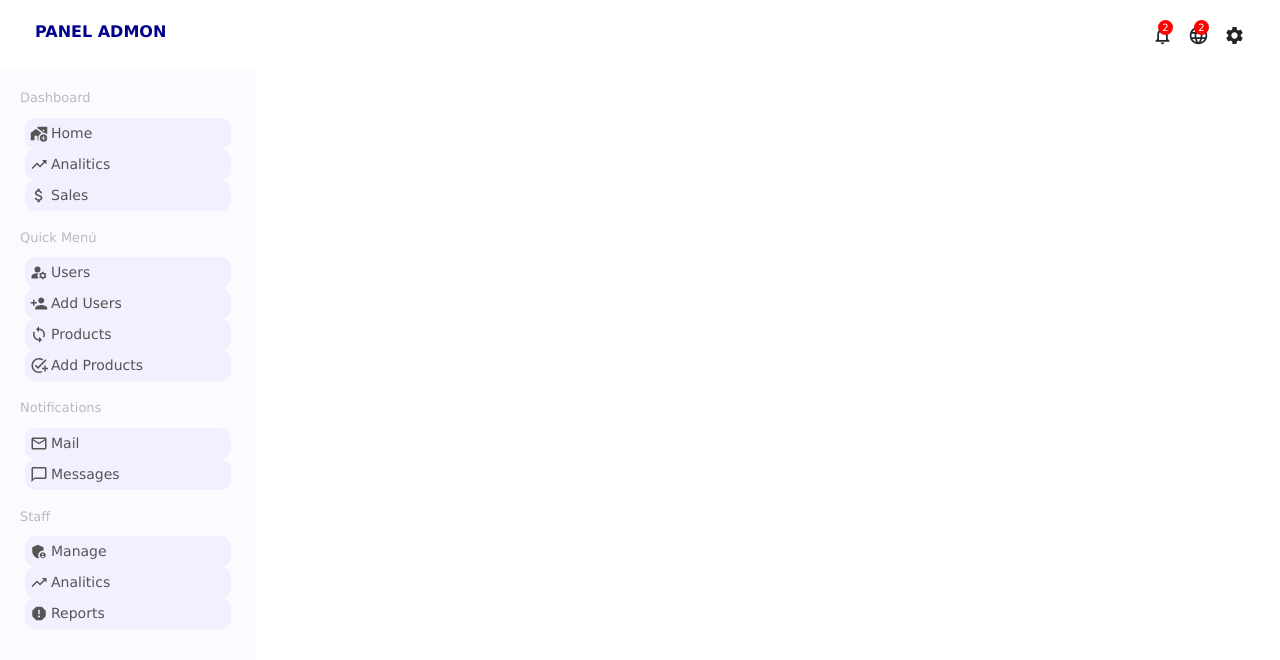
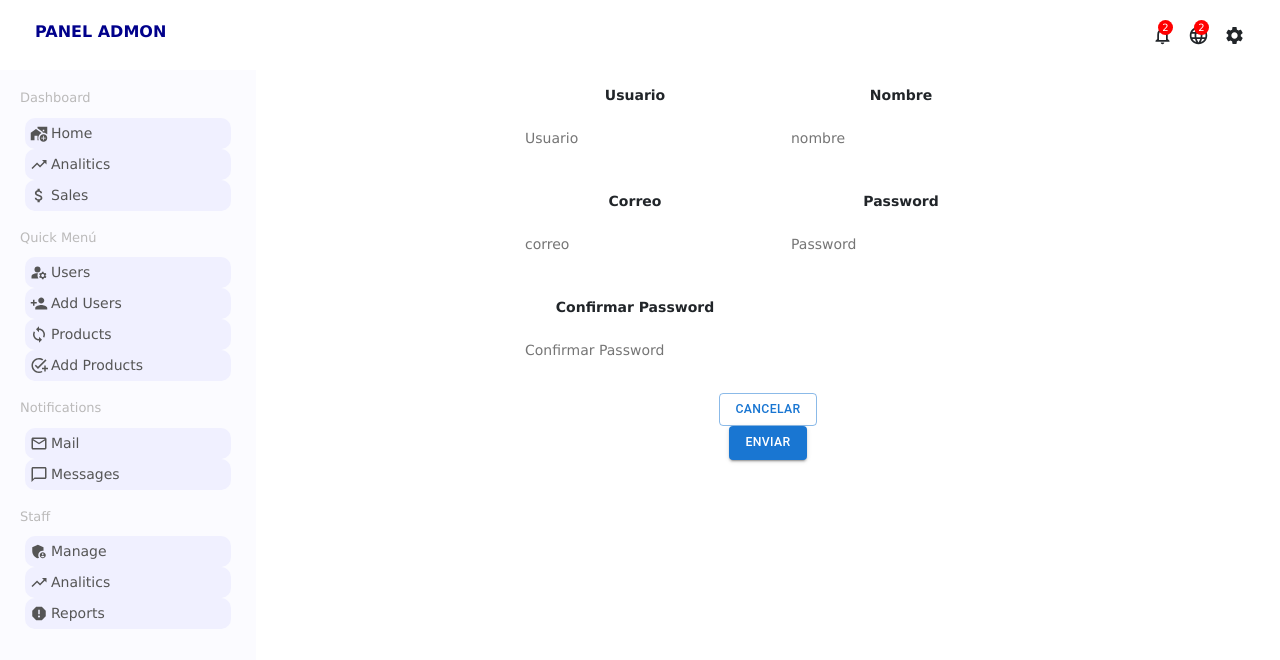
Before and after one commit to EdwinIvanS/Dashboard-Admin-Ecommerce, a React (Create React App) app in the folder client/: page /addProducts in a window 1280 px wide. Shown: the top 660 px of the page. Built offline with nearby package versions, Linux system fonts and the light colour scheme.

Commit message:
diseño de formulario de prueba

```diff
--- a/client/package.json
+++ b/client/package.json
@@ -26,6 +26,7 @@
     "reactstrap": "^9.1.5",
     "recharts": "^2.3.2",
     "sass": "^1.57.1",
+    "styled-components": "^5.3.6",
     "web-vitals": "^2.1.4",
     "yup": "^0.32.11"
   },
--- a/client/src/App.js
+++ b/client/src/App.js
@@ -4,6 +4,7 @@ import { Topbar } from "./components/Topbar";
 import Home from "./pages/Home";
 import UserAdd from "./pages/UserAdd";
 import AllUsers from "./pages/AllUsers"
+import Product from "./pages/Product";
 
 function App() {
   return (
@@ -22,16 +23,12 @@ function App() {
             <Route path="/addUser" exact={true} element={<UserAdd />}></Route>
           </Routes>
           <Routes>
-            <Route
-              path="/analiticsManage"
-              exact={true}
-              element={<Home />}
-            ></Route>
+            <Route path="/addProducts" exact={true} element={<Product />}></Route>
           </Routes>
         </div>
       </BrowserRouter>
     </div>
-  );
+  )
 }
 
 export default App;
--- /dev/null
+++ b/client/src/assets/sass/_addProducts.scss
@@ -0,0 +1,9 @@
+.addProductContainer{
+    margin-left: 20%;
+    padding-top: 75px;
+    padding-left: 20%;
+    padding-right: 20%;
+    text-align: center;
+    width: 100%;
+
+}
--- a/client/src/assets/sass/styles.scss
+++ b/client/src/assets/sass/styles.scss
@@ -6,3 +6,4 @@
 @import './home';
 @import './addUser';
 @import './allUsers';
+@import './addProducts'
--- /dev/null
+++ b/client/src/components/formularios/ComponenteInput.jsx
@@ -0,0 +1,66 @@
+import React from "react";
+
+import {
+  Label,
+  GrupoInput,
+  Input,
+  LeyendaError,
+  IconoValidacion,
+  IconoValidacionError
+} from "../../styles/Formularios";
+
+export default function ComponenteInput({
+  estado,
+  cambiarEstado,
+  label,
+  tipo,
+  name,
+  placeholder,
+  leyendaError,
+  expRegular,
+  funcion
+}) {
+  const handleOnChange = (e) => {
+    cambiarEstado({ ...estado, campo: e.target.value });
+  };
+
+  const validacion = () => {
+    if (expRegular) {
+      if (expRegular.test(estado.campo)) {
+        cambiarEstado({ ...estado, valido: "true" });
+      } else {
+        cambiarEstado({ ...estado, valido: "false" });
+      }
+    }
+
+    if(funcion){
+      funcion()
+    }
+  };
+
+  return (
+    <div>
+      <Label valido={estado.valido}>{label}</Label>
+      <GrupoInput>
+        <Input
+          type={tipo}
+          placeholder={placeholder}
+          name={name}
+          value={estado.campo}
+          onChange={handleOnChange}
+          onKeyUp={validacion}
+          onBlur={validacion}
+          valido={estado.valido}
+        />
+
+        {estado.valido === "true" ? (
+          <IconoValidacion valido={estado.valido} />
+        ) : (
+          <IconoValidacionError valido={estado.valido} />
+        )}
+
+      </GrupoInput>
+      <LeyendaError valido={estado.valido}>{leyendaError}</LeyendaError>
+    </div>
+  );
+}
--- a/client/src/pages/Product.jsx
+++ b/client/src/pages/Product.jsx
@@ -1,75 +1,142 @@
-import { Link } from "react-router-dom";
-import "./product.css";
-import Chart from "../../components/chart/Chart"
-import {productData} from "../../dummyData"
-import { Publish } from "@material-ui/icons";
+import React, { useState } from "react";
+import {
+  Formulario,
+  ContenedorBotonCentrado,
+  MensajeExito,
+  MensajeError,
+} from "../styles/Formularios";
+import ErrorOutlineIcon from "@mui/icons-material/ErrorOutline";
+import Button from "@mui/material/Button";
+import Input from "../components/formularios/ComponenteInput";
 
 export default function Product() {
+  const expresiones = {
+    usuario: /^[a-zA-Z0-9_-]{4,16}$/, // Letras, numeros, guion y guion_bajo
+    nombre: /^[a-zA-ZÀ-ÿ\s]{1,40}$/, // Letras y espacios, pueden llevar acentos.
+    password: /^.{4,12}$/, // 4 a 12 digitos.
+    correo: /^[a-zA-Z0-9_.+-]+@[a-zA-Z0-9-]+\.[a-zA-Z0-9-.]+$/,
+    telefono: /^\d{7,14}$/, // 7 a 14 numeros.
+  };
+
+  const [usuario, setUsuario] = useState({ campo: "", valido: null });
+  const [nombre, setNombre] = useState({ campo: "", valido: null });
+  const [correo, setCorreo] = useState({ campo: "", valido: null });
+  const [password1, setPassword1] = useState({ campo: "", valido: null });
+  const [password2, setPassword2] = useState({ campo: "", valido: null });
+  const [formularioValido, setFormularioValido] = useState(null);
+
+  const validarPassword2 = () => {
+    if (password1.campo.length > 0) {
+      if (password1.campo !== password2.campo) {
+        setPassword2((prevState) => {
+          return { ...prevState, valido: "false" };
+        });
+      } else {
+        setPassword2((prevState) => {
+          return { ...prevState, valido: "true" };
+        });
+      }
+    }
+  };
+
+  const handleOnSubmit = (e) => {
+    e.preventDefault();
+    if (
+      usuario.valido === "true" &&
+      nombre.valido === "true" &&
+      correo.valido === "true" &&
+      password1.valido==="true" &&
+      password2.valido === "true") {
+
+        setFormularioValido(true);
+        setUsuario({ campo: "", valido : null});
+        setNombre({ campo: "", valido: null });
+        setCorreo({ campo: "", valido: null });
+        setPassword1({ campo: "", valido: null });
+        setPassword2({ campo: "", valido: null });
+
+    }else {
+        setFormularioValido(false);
+    }
+  };
+
   return (
-    <div className="product">
-      <div className="productTitleContainer">
-        <h1 className="productTitle">Product</h1>
-        <Link to="/newproduct">
-          <button className="productAddButton">Create</button>
-        </Link>
-      </div>
-      <div className="productTop">
-          <div className="productTopLeft">
-              <Chart data={productData} dataKey="Sales" title="Sales Performance"/>
-          </div>
-          <div className="productTopRight">
-              <div className="productInfoTop">
-                  <img src="https://images.pexels.com/photos/7156886/pexels-photo-7156886.jpeg?auto=compress&cs=tinysrgb&dpr=2&w=500" alt="" className="productInfoImg" />
-                  <span className="productName">Apple Airpods</span>
-              </div>
-              <div className="productInfoBottom">
-                  <div className="productInfoItem">
-                      <span className="productInfoKey">id:</span>
-                      <span className="productInfoValue">123</span>
-                  </div>
-                  <div className="productInfoItem">
-                      <span className="productInfoKey">sales:</span>
-                      <span className="productInfoValue">5123</span>
-                  </div>
-                  <div className="productInfoItem">
-                      <span className="productInfoKey">active:</span>
-                      <span className="productInfoValue">yes</span>
-                  </div>
-                  <div className="productInfoItem">
-                      <span className="productInfoKey">in stock:</span>
-                      <span className="productInfoValue">no</span>
-                  </div>
-              </div>
-          </div>
-      </div>
-      <div className="productBottom">
-          <form className="productForm">
-              <div className="productFormLeft">
-                  <label>Product Name</label>
-                  <input type="text" placeholder="Apple AirPod" />
-                  <label>In Stock</label>
-                  <select name="inStock" id="idStock">
-                      <option value="yes">Yes</option>
-                      <option value="no">No</option>
-                  </select>
-                  <label>Active</label>
-                  <select name="active" id="active">
-                      <option value="yes">Yes</option>
-                      <option value="no">No</option>
-                  </select>
-              </div>
-              <div className="productFormRight">
-                  <div className="productUpload">
-                      <img src="https://images.pexels.com/photos/7156886/pexels-photo-7156886.jpeg?auto=compress&cs=tinysrgb&dpr=2&w=500" alt="" className="productUploadImg" />
-                      <label for="file">
-                          <Publish/>
-                      </label>
-                      <input type="file" id="file" style={{display:"none"}} />
-                  </div>
-                  <button className="productButton">Update</button>
-              </div>
-          </form>
-      </div>
+    <div className="addProductContainer">
+      <Formulario onSubmit={handleOnSubmit}>
+        <Input
+          estado={usuario}
+          cambiarEstado={setUsuario}
+          label="Usuario"
+          tipo="text"
+          name="usuario"
+          placeholder="Usuario"
+          leyendaError="El Usuario tiene que ser de 4 a 16 digitos."
+          expRegular={expresiones.usuario}
+        />
+
+        <Input
+          estado={nombre}
+          cambiarEstado={setNombre}
+          label="Nombre"
+          tipo="text"
+          name="nombre"
+          placeholder="nombre"
+          leyendaError="El nombre no puede contener numeros y caracteres especiales."
+          expRegular={expresiones.nombre}
+        />
+
+        <Input
+          estado={correo}
+          cambiarEstado={setCorreo}
+          label="Correo"
+          tipo="email"
+          name="correo"
+          placeholder="correo"
+          leyendaError="Formato de correo invalido."
+          expRegular={expresiones.correo}
+        />
+
+        <Input
+          estado={password1}
+          cambiarEstado={setPassword1}
+          label="Password"
+          tipo="password"
+          name="password"
+          placeholder="Password"
+          leyendaError="Formato de contraseña incorrecta."
+          expRegular={expresiones.password}
+        />
+
+        <Input
+          estado={password2}
+          cambiarEstado={setPassword2}
+          label="Confirmar Password"
+          tipo="password"
+          name="ConfirmarPassword"
+          placeholder="Confirmar Password"
+          leyendaError="Ambas contraseñas deben ser iguales."
+          funcion={validarPassword2}
+        />
+
+        {formularioValido === false && (
+          <MensajeError>
+            <p>
+              <ErrorOutlineIcon />
+              <b>Error:</b> Rellena el formulario correctamente.
+            </p>
+          </MensajeError>
+        )}
+
+        <ContenedorBotonCentrado>
+          <Button variant="outlined">Cancelar</Button>
+          <Button type="Submit" variant="contained">
+            Enviar
+          </Button>
+          {formularioValido && (
+            <MensajeExito>El formulario se envio exitosamente</MensajeExito>
+          )}
+        </ContenedorBotonCentrado>
+      </Formulario>
     </div>
   );
 }
--- /dev/null
+++ b/client/src/styles/Formularios.js
@@ -0,0 +1,162 @@
+import styled, { css } from "styled-components";
+import DoneAllIcon from "@mui/icons-material/DoneAll";
+import RemoveDoneIcon from "@mui/icons-material/RemoveDone";
+
+const colores = {
+    borde: "#0075FF",
+    error: "#bb2929",
+    exito: "#1ed12d"
+}
+
+const Formulario = styled.form`
+  display: grid;
+  grid-template-columns: 1fr 1fr;
+  gap: 20px;
+
+  @media (max-width: 800px) {
+    grid-template-columns: 1fr;
+  }
+`;
+
+const Label = styled.label`
+  display: block;
+  font-weight: 700;
+  padding: 10px;
+  min-height: 40px;
+  cursor: pointer;
+
+  ${(props) => props.valido === "false" && css`
+      color: ${colores.error};
+    `}
+
+`;
+
+const GrupoInput = styled.div`
+  position: relative;
+  z-index: 90;
+`;
+
+const Input = styled.input`
+  width: 100%;
+  background: #fff;
+  border-radius: 3px;
+  height: 45px;
+  line-height: 45px;
+  padding: 0 40px 0 10px;
+  transition: 0.3s ease all;
+  border: 3px solid transparent;
+
+  &:focus {
+    border: 3px solid ${colores.borde};
+    outline: none;
+    box-shadow: 3px 0px 30px rgba(163, 163, 163, 0.4);
+  }
+
+  ${(props) => props.valido === "true" && css`
+      border: 3px solid transparent;
+    `}
+
+  ${(props) => props.valido === "false" && css`
+      border: 3px solid ${colores.error} !important;
+    `}
+`;
+
+const LeyendaError = styled.p`
+  font-size: 12px;
+  margin-bottom: 0;
+  color: ${colores.error};
+  display: none;
+
+  ${(props) => props.valido === "true" && css`
+      display: none;
+    `}
+
+  ${(props) => props.valido === "false" && css`
+      display: block;
+    `}
+`;
+
+const IconoValidacion = styled(DoneAllIcon)`
+  position: absolute;
+  right: 10px;
+  bottom: 14px;
+  z-index: 100;
+  font-size: 16px;
+  opacity: 0;
+
+  ${(props) => props.valido === "false" && css`
+      opacity: 1;
+      color: ${colores.error};
+    `}
+
+  ${(props) => props.valido === "true" && css`
+      opacity: 1;
+      color: ${colores.exito};
+    `}
+`;
+
+const IconoValidacionError = styled(RemoveDoneIcon)`
+  position: absolute;
+  right: 10px;
+  bottom: 14px;
+  z-index: 100;
+  font-size: 16px;
+  opacity: 0;
+
+  ${(props) =>
+    props.valido === "false" &&
+    css`
+      opacity: 1;
+      color: ${colores.error};
+    `}
+
+  ${(props) =>
+    props.valido === "true" &&
+    css`
+      opacity: 1;
+      color: ${colores.exito};
+    `}
+`;
+
+const ContenedorBotonCentrado = styled.div`
+  display: flex;
+  flex-direction: column;
+  align-items: center;
+  grid-column: span 2;
+  @media (max-width: 800px) {
+    grid-column: span 1;
+  }
+`;
+
+const MensajeExito = styled.p`
+  font-size: 14px;
+  color: ${colores.exito};
+`;
+
+const MensajeError = styled.div`
+  height: 45px;
+  line-height: 45px;
+  background: #f66060;
+  padding: 0px 15px;
+  border-radius: 3px;
+  grid-column: span 2;
+  p {
+    margin: 0;
+  }
+  b {
+    margin-left: 10px;
+  }
+`;
+
+export {
+  Formulario,
+  Label,
+  GrupoInput,
+  Input,
+  LeyendaError,
+  IconoValidacion,
+  ContenedorBotonCentrado,
+  MensajeExito,
+  MensajeError,
+  IconoValidacionError,
+};
```
Also changed, not shown: 1 other file (tests, documents, lock files or other folders).
